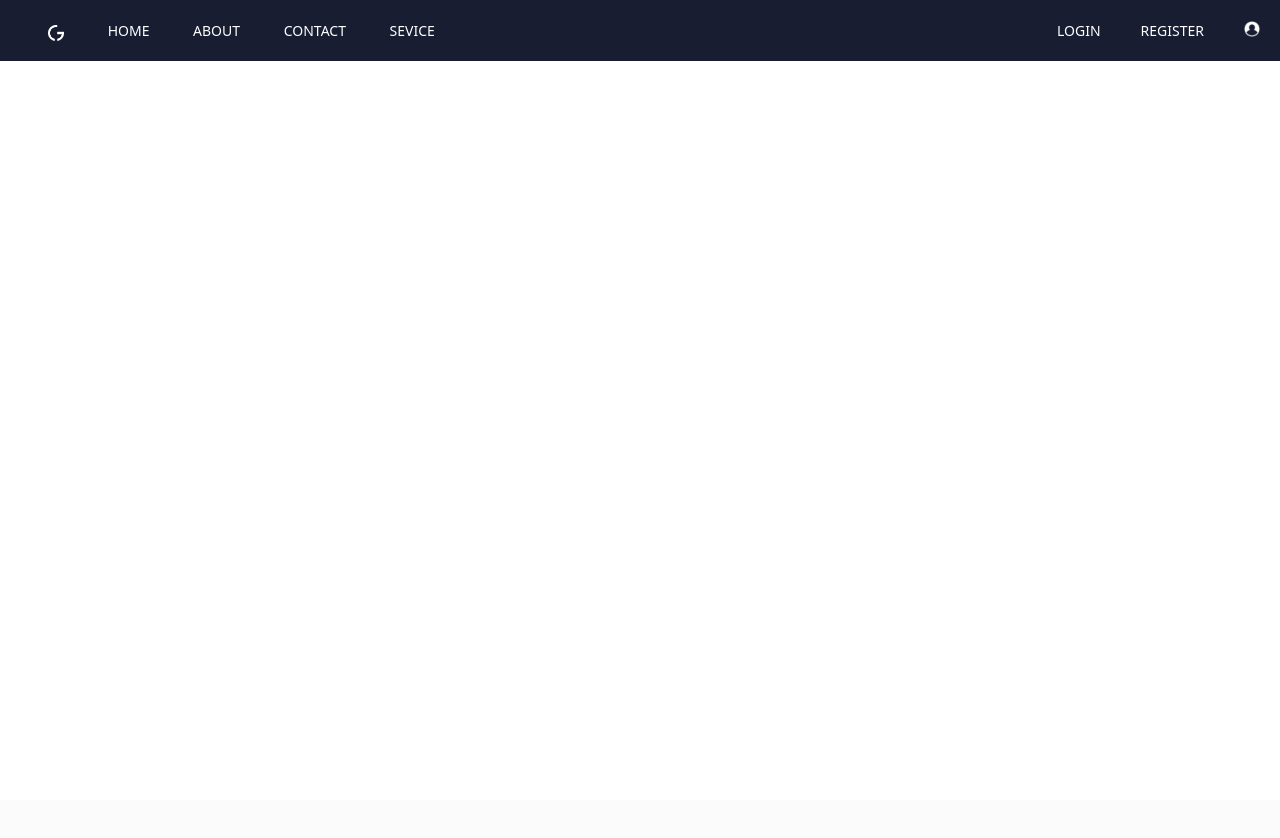
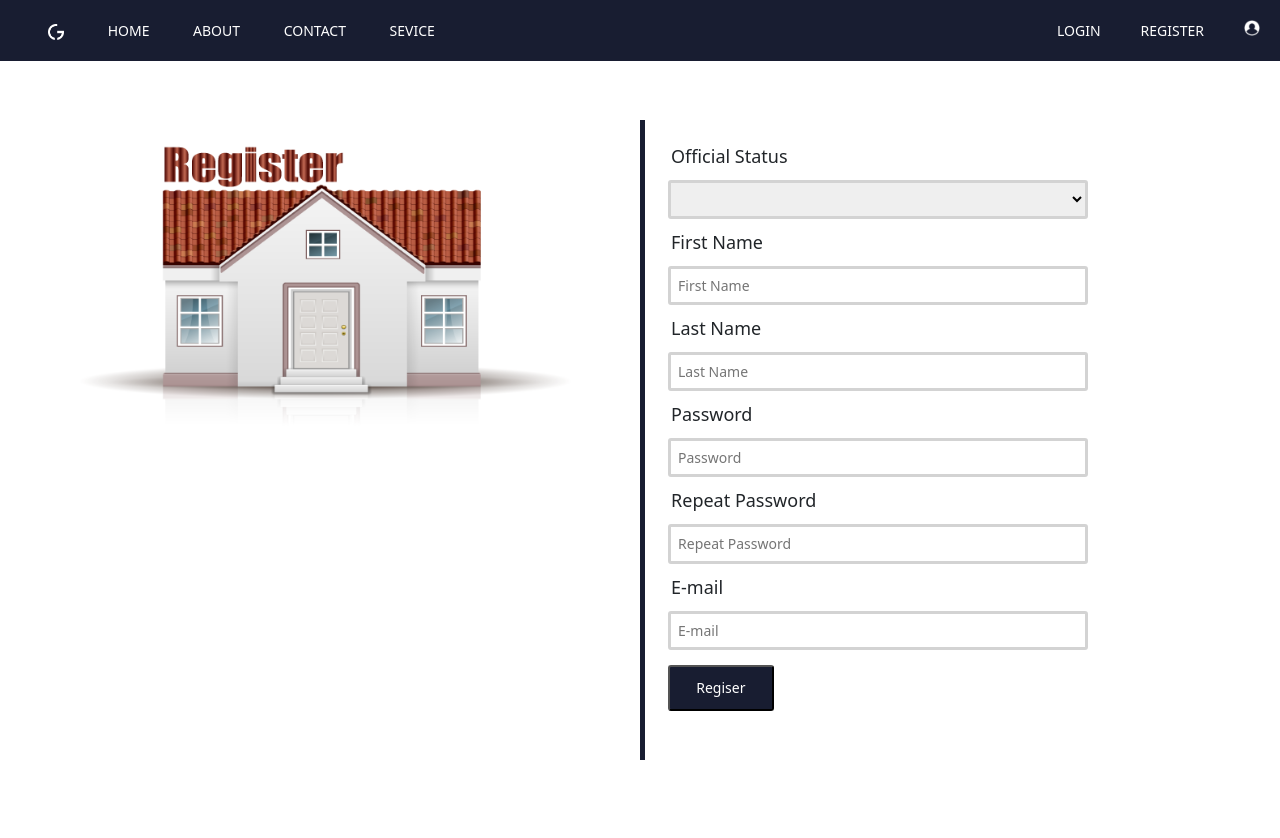
Before and after one commit to mhamdNaser/Master-piece, a PHP site: page /register.php in a window 1280 px wide. Before the commit the page ends 61 px from the top, so only its background shows below. Run offline with PHP 8.4, Linux system fonts and the light colour scheme.

Commit message:
creat dashboad

```diff
--- a/Js/script.js
+++ b/Js/script.js
@@ -1,26 +1,3 @@
-showrregis = () => {
-    document.getElementById("registeration").style.display = 'grid'
-    document.getElementById("registeration").style.gridTemplateColumns = '50% 50%'
-    document.getElementById("loginSection").style.display = 'none'
-    document.getElementById("btn-regist").style.backgroundColor = 'rgba(230, 221, 196)'
-    document.getElementById("btn-regist").style.color = '#181D31'
-    document.getElementById("btn-login").style.backgroundColor = '#181D31'
-    document.getElementById("btn-login").style.color = 'white'
-
-}
-
-showrlogin = () => {
-    document.getElementById("loginSection").style.display = 'grid'
-    document.getElementById("loginSection").style.gridTemplateColumns = '50% 50%'
-    document.getElementById("registeration").style.display = 'none'
-    document.getElementById("btn-login").style.backgroundColor = 'rgba(230, 221, 196)'
-    document.getElementById("btn-login").style.color = '#181D31'
-    document.getElementById("btn-regist").style.backgroundColor = '#181D31'
-    document.getElementById("btn-regist").style.color = 'white'
-}
-
-
-
 let pattern = "^[a-zA-Z ]*$"
 let regPass = "^(?=.*[0-9])(?=.*[a-z])(?=.*[A-Z])(?=.*[@$!%*?&])([a-zA-Z0-9@$!%*?&]{12,32}$)"
 let regPass1 = "^(?=.*[0-9])(?=.*[a-z])([a-zA-Z0-9]{8,12})"
--- /dev/null
+++ b/header.php
@@ -0,0 +1,14 @@
+<header>
+        <nav>
+            <ul>
+                <li><a class="list"><img src="./image/logo1.png" alt="" width="16px"></a></li>
+                <li><a class="list" href="index.php">HOME</a></li>
+                <li><a class="list">ABOUT</a></li>
+                <li><a class="list">CONTACT</a></li>
+                <li><a class="list">SEVICE</a></li>
+                <li style="float: right;"><a class="list" href="./dashboard/index.html"><img src="./image/user.png" alt="" width="16px"></a></li>
+                <li style="float: right;"><a id="btn-regist" class="list" href="register.php">REGISTER</a></li>
+                <li style="float: right;"><a id="btn-login" class="list" href="login.php" >LOGIN</a></li>
+            </ul>
+        </nav>
+    </header>
--- a/register.php
+++ b/register.php
@@ -14,27 +14,14 @@
     <title>Golden House</title>
 </head>
 <body>
-    <header>
-        <nav>
-            <ul>
-                <li><button class="list"><img src="./image/logo1.png" alt="" width="16px"></button></li>
-                <li><button class="list">HOME</button></li>
-                <li><button class="list">ABOUT</button></li>
-                <li><button class="list">CONTACT</button></li>
-                <li><button class="list">SEVICE</button></li>
-                <li style="float: right;"><button class="list"><img src="./image/user.png" alt="" width="16px"></button></li>
-                <li style="float: right;"><button id="btn-regist" class="list" onclick='showrregis()'>REGISTER</button></li>
-                <li style="float: right;"><button id="btn-login" class="list" onclick="showrlogin()">LOGIN</button></li>
-            </ul>
-        </nav>
-    </header>
+    <?php include('header.php'); ?>
     <main>
-    <section id="registeration">
+    <section>
         <div>
             <img src="./image/register.png" alt="" width="90%">
         </div>
         <div>
-            <form id="register">
+            <form id="register" action="" method="POST">
                 <label for="">Official Status</label>
                 <select name="type">
                     <option></option>
--- a/style.css
+++ b/style.css
@@ -42,18 +42,19 @@ header button:first-of-type:hover {
   background-color: rgba(230, 221, 196);
 }
 
-#registeration,
-#loginSection {
-  display: none;
-}
 main {
   padding: 5%;
 }
 
+section{
+  display: grid;
+  grid-template-columns: 50% auto;
+}
+
 /* ---------- THE FORMS STYLE ---------- */
-img {
+/* img {
   margin-top: 6%;
-}
+} */
 form {
   margin-top: 6%;
   height: 640px;
```
Also changed, not shown: index.php (+2 -15 lines), login.php (+2 -15 lines), dashboard.php (added), userProfile.php (added).
